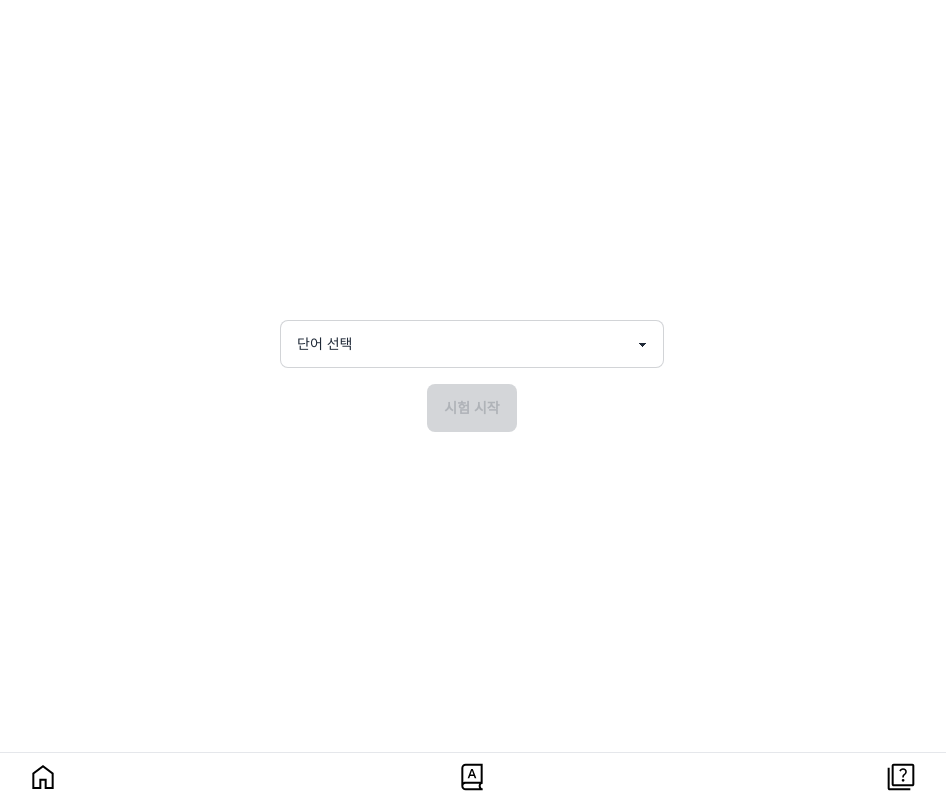
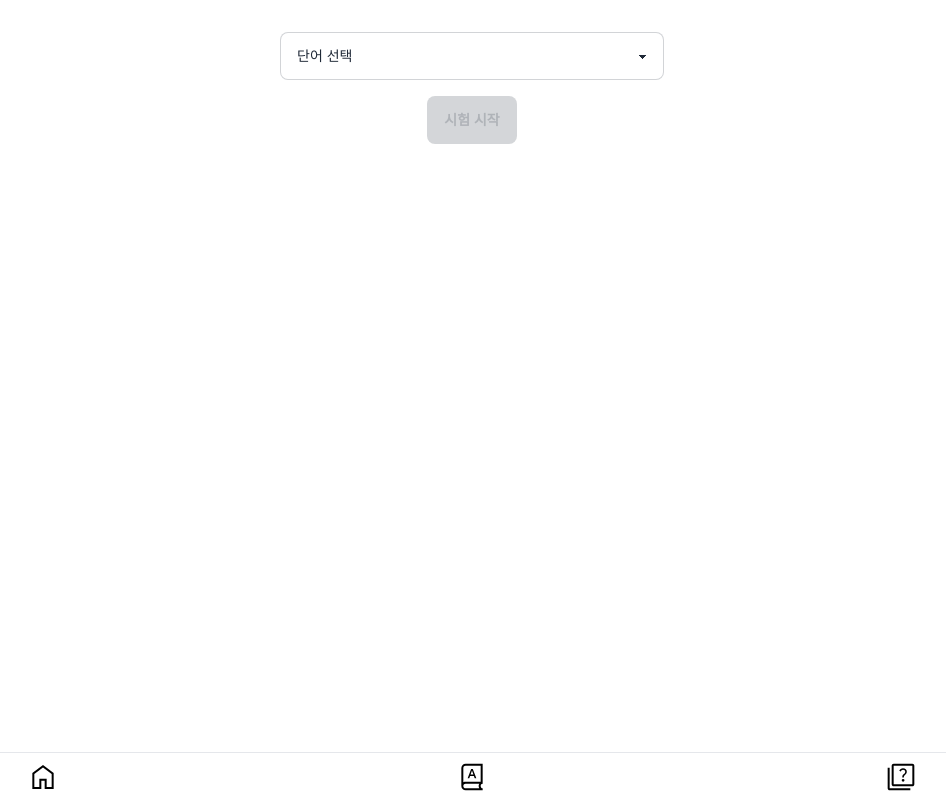
Before and after one commit to Ocknyer/random_Word_Generator, a React (Create React App) app: page /test in a window 1280 px wide. Shown: the whole page, without its empty margins (168-1114 px from the left). Built offline with nearby package versions, Linux system fonts and the light colour scheme.

Commit message:
height 수정

```diff
--- a/src/components/StartTest.jsx
+++ b/src/components/StartTest.jsx
@@ -2,7 +2,7 @@ import React from 'react';
 
 const StartTest = ({ wordsArray, handleStartTest, handleCurrentWords, onSelect }) => {
   return (
-    <div className='w-full h-full flex flex-col gap-4 items-center justify-center'>
+    <div className='w-full flex flex-col gap-4 p-4 items-center justify-center h-full'>
       <select className='select select-bordered w-full max-w-sm' onChange={handleCurrentWords}>
         <option disabled selected key={0}>
           단어 선택
@@ -13,7 +13,7 @@ const StartTest = ({ wordsArray, handleStartTest, handleCurrentWords, onSelect }
           </option>
         ))}
       </select>
-      <button onClick={handleStartTest} className='btn btn-info' disabled={!onSelect}>
+      <button onClick={handleStartTest} className='btn btn-info max-w-md' disabled={!onSelect}>
         시험 시작
       </button>
     </div>
--- a/src/components/TestResult.jsx
+++ b/src/components/TestResult.jsx
@@ -2,7 +2,7 @@ import React from 'react';
 
 const TestResult = ({ totalLength, isShow, correct, incorrect, handleNoteShow, handleResetTest }) => {
   return (
-    <div className='flex flex-col gap-4 w-full h-full pb-16'>
+    <div className='flex flex-col gap-4 w-full pb-16'>
       <h1 className={'text-3xl text-center'}>
         <span className={[correct.length >= totalLength / 2 ? 'text-blue-500' : 'text-red-500']}>{correct.length}</span>
         /<span>{totalLength}</span>
--- a/src/pages/Test.jsx
+++ b/src/pages/Test.jsx
@@ -111,10 +111,7 @@ const Test = () => {
   console.log(currentWord, '현재 단어');
 
   return (
-    <div
-      className='w-full flex flex-col gap-4 items-center pb-16 dark:text-white p-4'
-      style={{ height: `${100 * vh}px` }}
-    >
+    <div className='w-full flex flex-col gap-4 items-center dark:text-white p-4'>
       {!onTest && !isTestEnd ? (
         <StartTest
           wordsArray={wordsArray}
```
